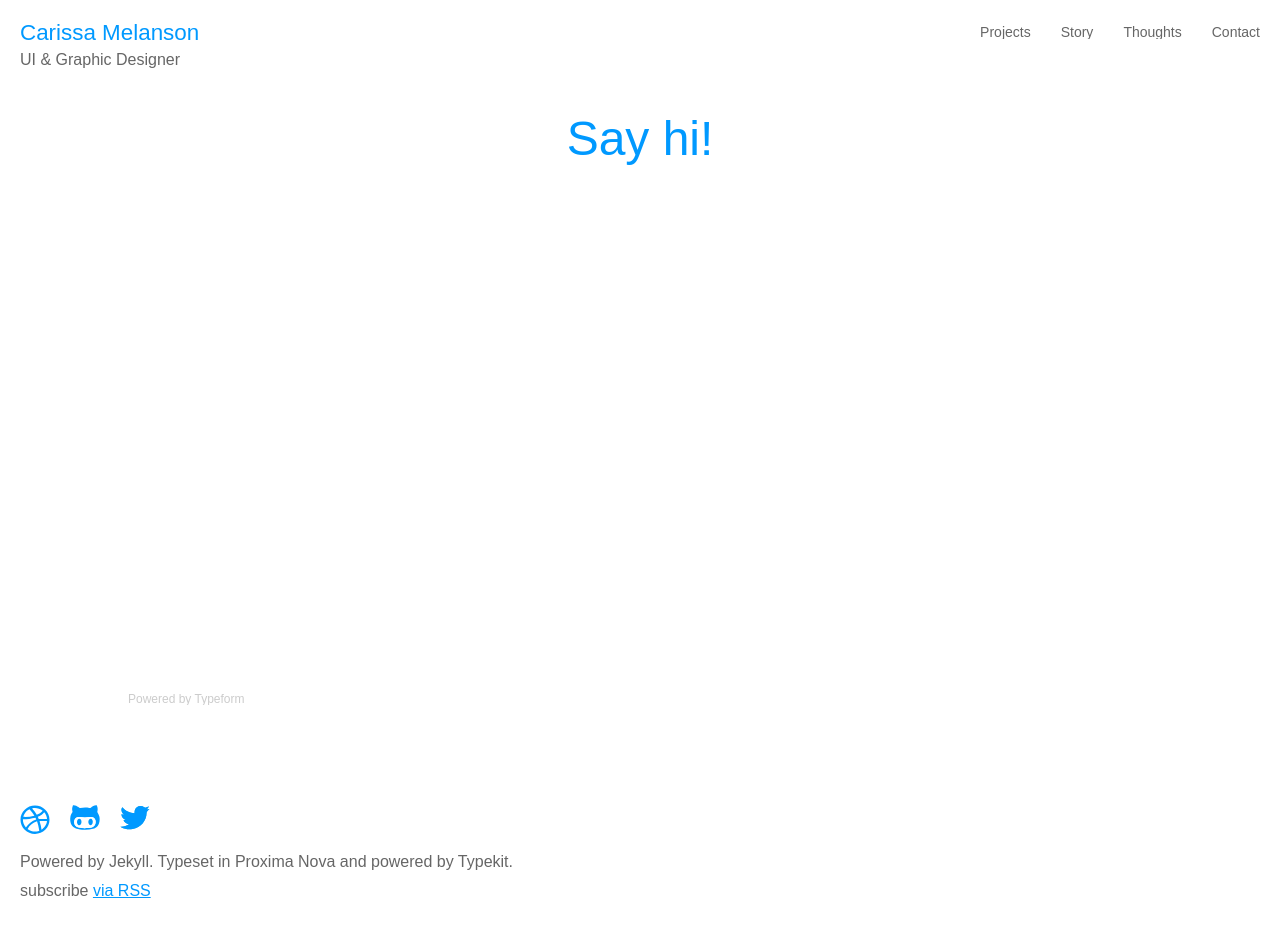
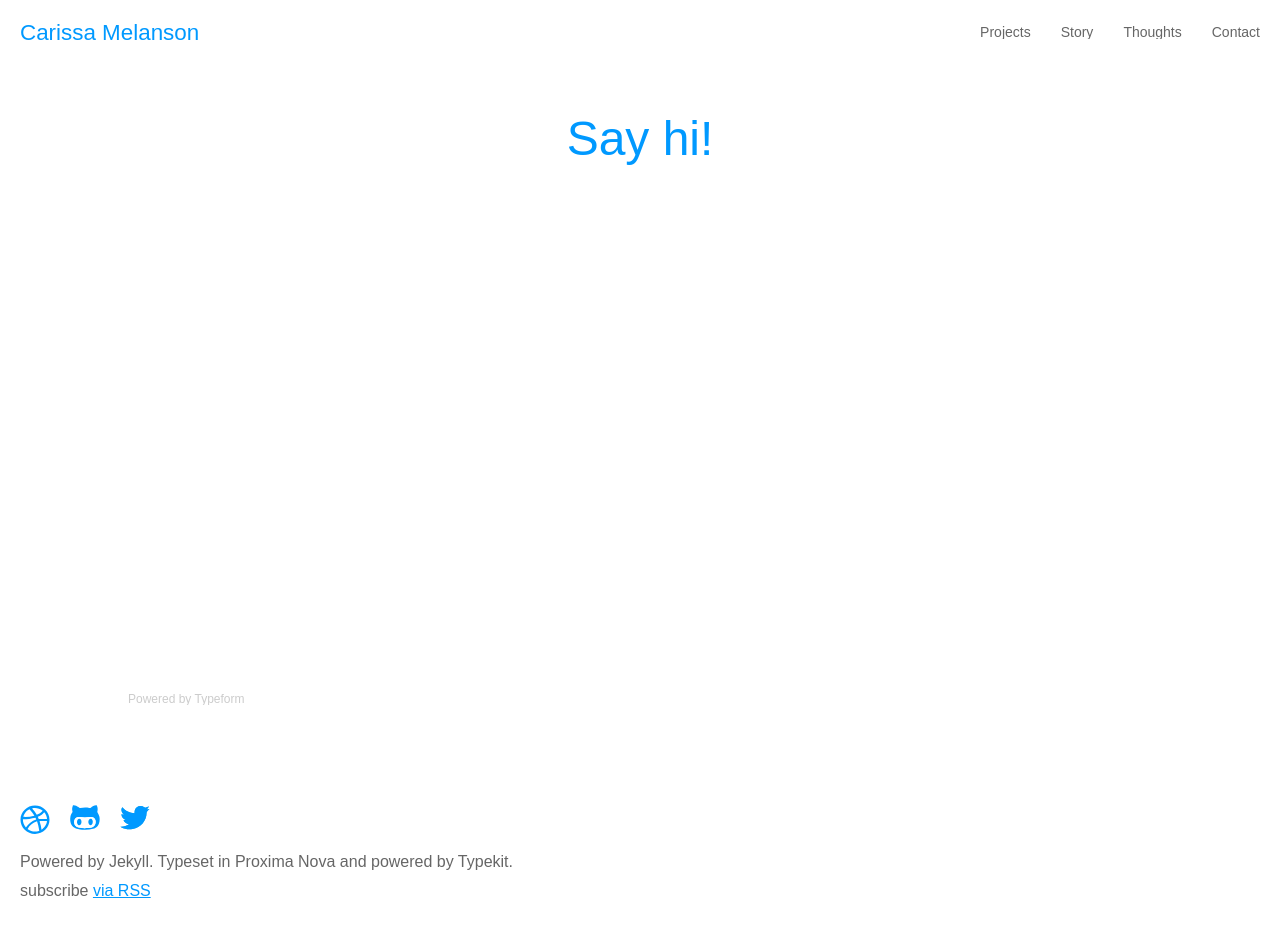
Before and after one commit to carissamelanson/carissamelanson.github.io, a Jekyll site: the page built from contact.html, in a window 1280 px wide and 925 px high. Built offline with Jekyll 4.4.1, drawn with Linux system fonts in a browser that asks for light colours.

Commit message:
edits to hero text

```diff
--- a/_includes/header.html
+++ b/_includes/header.html
@@ -3,7 +3,7 @@
     <div class="header-wrap">
       <div class="logo">
         <h3><a href="/index.html">Carissa Melanson</a></h3>
-        <h4>UI & Graphic Designer</h4>
+        <!-- <h4>Designer</h4> -->
       </div>
       <nav class="nav-collapse">
         <ul>
--- a/index.html
+++ b/index.html
@@ -5,7 +5,7 @@
 <div class="hero">
   <div class="hero-inner">
     <div class="hero-copy">
-      <h1>Hi! I'm a UI & Graphic Designer with a passion for solving problems with design.</h1>
+      <h1>I'm a designer motivated by passion and driven by solving problems with design.</h1>
     </div>
   </div>
 </div>
```
